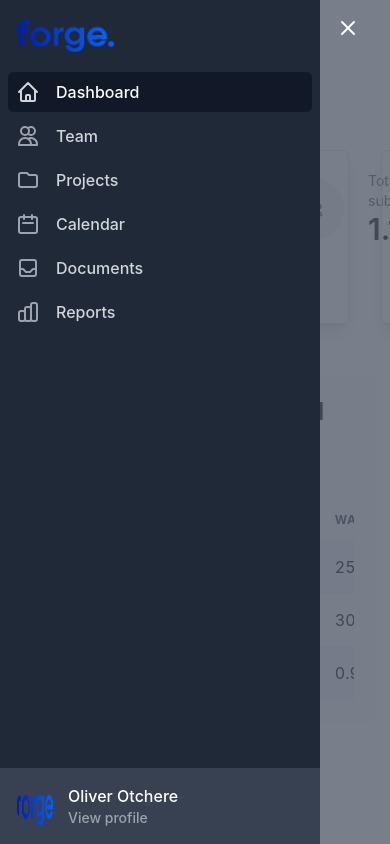
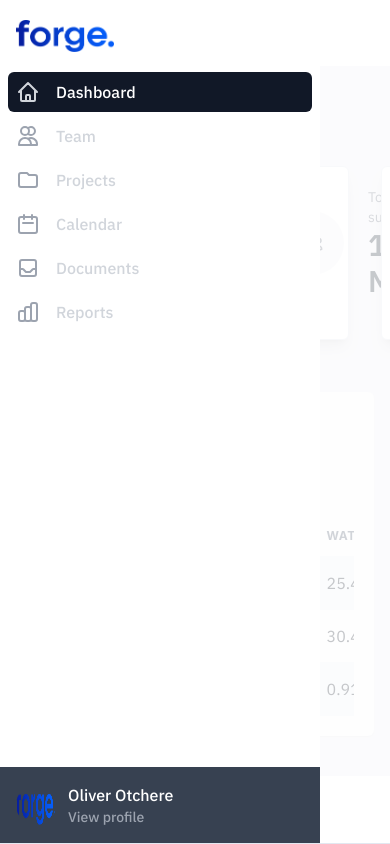
Before and after one commit to ForgeDigital/fdl-merchant-dashboard-app-code, a Next.js app: page /dashboard in a window 390 px wide. Shown: the top 844 px of the page. Built offline with nearby package versions, Linux system fonts and the light colour scheme.

Commit message:
added new styles

```diff
--- a/components/dashboard/DashboardCard.tsx
+++ b/components/dashboard/DashboardCard.tsx
@@ -14,7 +14,7 @@
   className,
 }) => {
   return (
-    <div className="w-[25%] border shadow-lg px-5 rounded-md py-5">
+    <div className="w-[25%] border shadow-lg px-5 rounded-md py-5 bg-white">
       <div className="flex items-center gap-6">
         <div>
           <div
--- a/components/layouts/Baselayout.tsx
+++ b/components/layouts/Baselayout.tsx
@@ -24,11 +24,11 @@
         aria-modal="true"
       >
         <div
-          className="fixed inset-0 bg-gray-600 bg-opacity-75"
+          className="fixed inset-0 bg-white border-b bg-opacity-75"
           aria-hidden="true"
         ></div>
 
-        <div className="relative flex-1 flex flex-col max-w-xs w-full bg-gray-800">
+        <div className="relative flex-1 flex flex-col max-w-xs w-full bg-white border-b">
           <div className="absolute top-0 right-0 -mr-12 pt-2">
             <button
               type="button"
@@ -224,9 +224,9 @@
             : "hidden"
         }`}
       >
-        <div className="flex-1 flex flex-col min-h-0 bg-gray-800">
+        <div className="flex-1 flex flex-col min-h-0 bg-white border-r ">
           <div className="flex-1 flex flex-col pt-5 pb-4 overflow-y-auto">
-            <div className="flex items-center flex-shrink-0 px-4">
+            <div className="flex items-center flex-shrink-0 px-4 border-b pb-5">
               <img className="h-8 w-auto" src="/logo.png" alt="Logo" />
             </div>
             <nav className="mt-5 flex-1 px-2 space-y-1">
@@ -234,15 +234,15 @@
                 href="/dashboard"
                 className={`${
                   currentRouteFinder("/dashboard")
-                    ? "bg-gray-900 text-white"
-                    : "hover:bg-gray-700 hover:text-white text-gray-300"
+                    ? "text-[#8276fd]"
+                    : "hover:text-[#8276fd]  text-[#60667f]"
                 }   group flex items-center px-2 py-2 text-sm font-medium rounded-md`}
               >
                 <svg
                   className={`${
                     currentRouteFinder("/dashboard")
-                      ? "text-gray-300"
-                      : "text-gray-400"
+                      ? "text-[#8276fd]"
+                      : "text-[#60667f]"
                   }  mr-3 flex-shrink-0 h-6 w-6`}
                   xmlns="http://www.w3.org/2000/svg"
                   fill="none"
@@ -264,8 +264,8 @@
                 href="/videos"
                 className={`${
                   currentRouteFinder("/videos")
-                    ? "bg-gray-900 text-white"
-                    : "hover:bg-gray-700 hover:text-white text-gray-300"
+                    ? "text-[#8276fd]"
+                    : "hover:text-[#8276fd]  text-[#60667f]"
                 }   group flex items-center px-2 py-2 text-sm font-medium rounded-md`}
               >
                 <svg
@@ -276,8 +276,8 @@
                   stroke="currentColor"
                   className={`${
                     currentRouteFinder("/videos")
-                      ? "text-gray-300"
-                      : "text-gray-400"
+                      ? "text-[#8276fd]"
+                      : "text-[#60667f]"
                   }  mr-3 flex-shrink-0 h-6 w-6`}
                 >
                   <path
@@ -289,31 +289,14 @@
               </Link>
             </nav>
           </div>
-          <div className="flex-shrink-0 flex bg-gray-700 p-4">
-            <a href="#" className="flex-shrink-0 w-full group block">
-              <div className="flex items-center">
-                <div>
-                  <img
-                    className="inline-block h-9 w-9 rounded-full"
-                    src="/logo.png"
-                    alt=""
-                  />
-                </div>
-                <div className="ml-3">
-                  <p className="text-sm font-medium text-white">
-                    Oliver otchere
-                  </p>
-                  <p className="text-xs font-medium text-gray-300 group-hover:text-gray-200">
-                    View profile
-                  </p>
-                </div>
-              </div>
-            </a>
-          </div>
         </div>
       </div>
-      <div className={`${open ? "md:pl-64" : ""} flex flex-col flex-1`}>
-        <div className="sticky top-0 z-10  pl-1 pt-1 sm:pl-3 sm:pt-3 ">
+      <div
+        className={`${
+          open ? "md:pl-64" : ""
+        } flex flex-col flex-1 bg-[#f0f0f5]`}
+      >
+        <div className="sticky bg-white top-0 z-10  pl-1 pt-1 sm:pl-3 sm:pt-3 py-4">
           <button
             type="button"
             className="-ml-0.5 -mt-0.5 h-12 border rounded-full w-12 inline-flex items-center justify-center text-gray-500 hover:text-gray-900 focus:outline-none focus:ring-2 focus:ring-inset focus:ring-indigo-500"
@@ -336,7 +319,7 @@
             </svg>
           </button>
         </div>
-        <main className="flex-1">{children}</main>
+        <main className="flex-1 ">{children}</main>
       </div>
     </div>
   );
--- a/pages/videos/index.tsx
+++ b/pages/videos/index.tsx
@@ -99,7 +99,7 @@
         <div className=" mx-auto px-4 sm:px-6 lg:px-8 flex justify-between items-center">
           <h1 className="text-2xl font-semibold text-gray-900">Videos</h1>
           <div>
-            <Button onClick={onOpen} bg={"blue"} color={"white"}>
+            <Button onClick={onOpen} bg={"#106fe3"} color={"white"}>
               Add A New Video
             </Button>
           </div>
--- a/styles/globals.css
+++ b/styles/globals.css
@@ -1,3 +1,8 @@
+@import url("https://fonts.googleapis.com/css2?family=IBM+Plex+Sans:ital,wght@0,100;0,200;0,300;0,400;0,500;0,600;0,700;1,100;1,200;1,300;1,400;1,500;1,600;1,700&display=swap");
 @tailwind base;
 @tailwind components;
 @tailwind utilities;
+
+* {
+  font-family: "IBM Plex Sans", sans-serif;
+}
```
